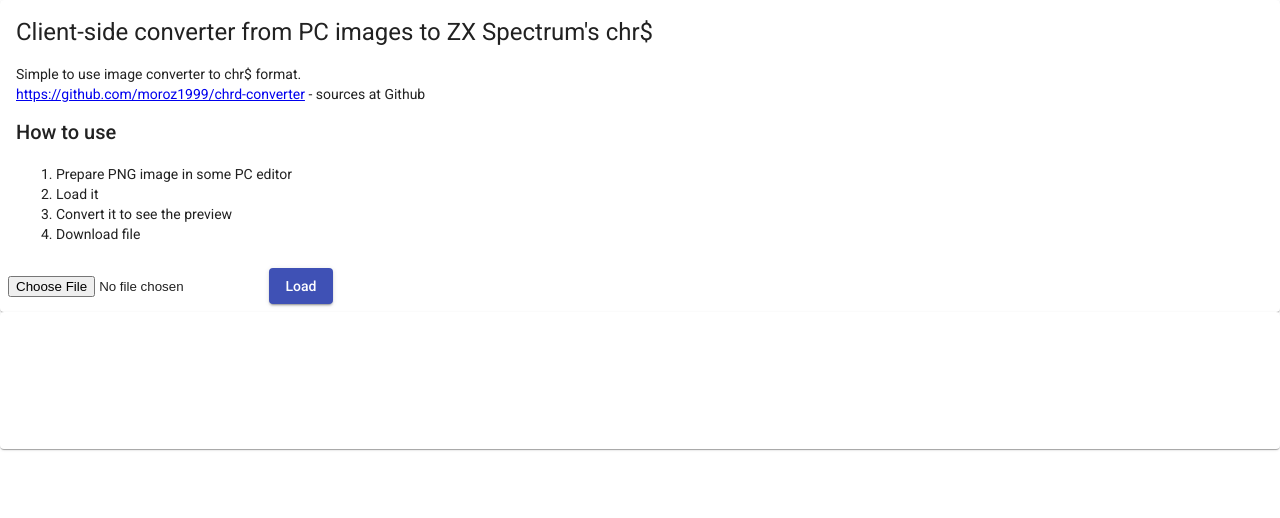
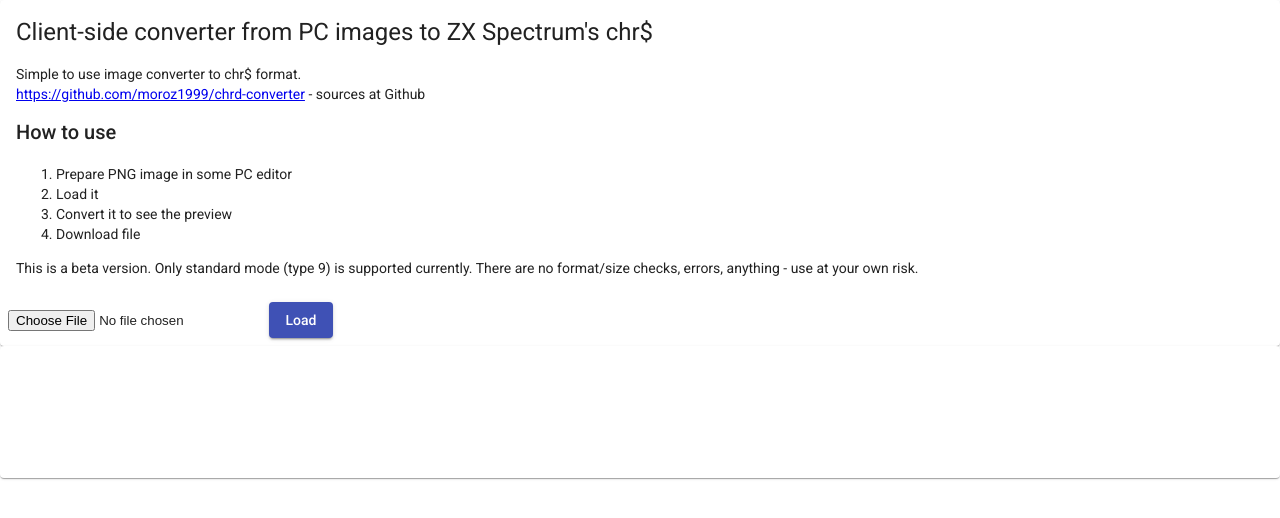
Before and after one commit to moroz1999/zx-converter, an Angular app: page / in a window 1280 px wide. Shown: the top 518 px of the page. Built offline with nearby package versions, Linux system fonts and the light colour scheme.

Commit message:
Visual fixes

```diff
--- a/angular.json
+++ b/angular.json
@@ -20,7 +20,7 @@
         "build": {
           "builder": "@angular-devkit/build-angular:browser",
           "options": {
-            "outputPath": "dist/chrdConverter",
+            "outputPath": "dist/chrd",
             "index": "src/index.html",
             "main": "src/main.ts",
             "polyfills": "src/polyfills.ts",
--- a/src/app/app.component.html
+++ b/src/app/app.component.html
@@ -12,8 +12,10 @@
       <li role="listitem">Convert it to see the preview</li>
       <li role="listitem">Download file</li>
     </ol>
+    <p>
+      This is a beta version. Only standard mode (type 9) is supported currently. There are no format/size checks, errors, anything - use at your own risk.
+    </p>
   </mat-card-content>
-
   <mat-card-actions>
     <input type="file" (change)="fileChanged($event)"/>
     <button mat-raised-button color="primary" type="button" (click)="loadImage()">Load</button>
--- a/src/styles.scss
+++ b/src/styles.scss
@@ -9,3 +9,8 @@
   margin: 0;
   font-family: Roboto, "Helvetica Neue", sans-serif;
 }
+
+canvas {
+  display: block;
+  max-width: 100%;
+}
```
